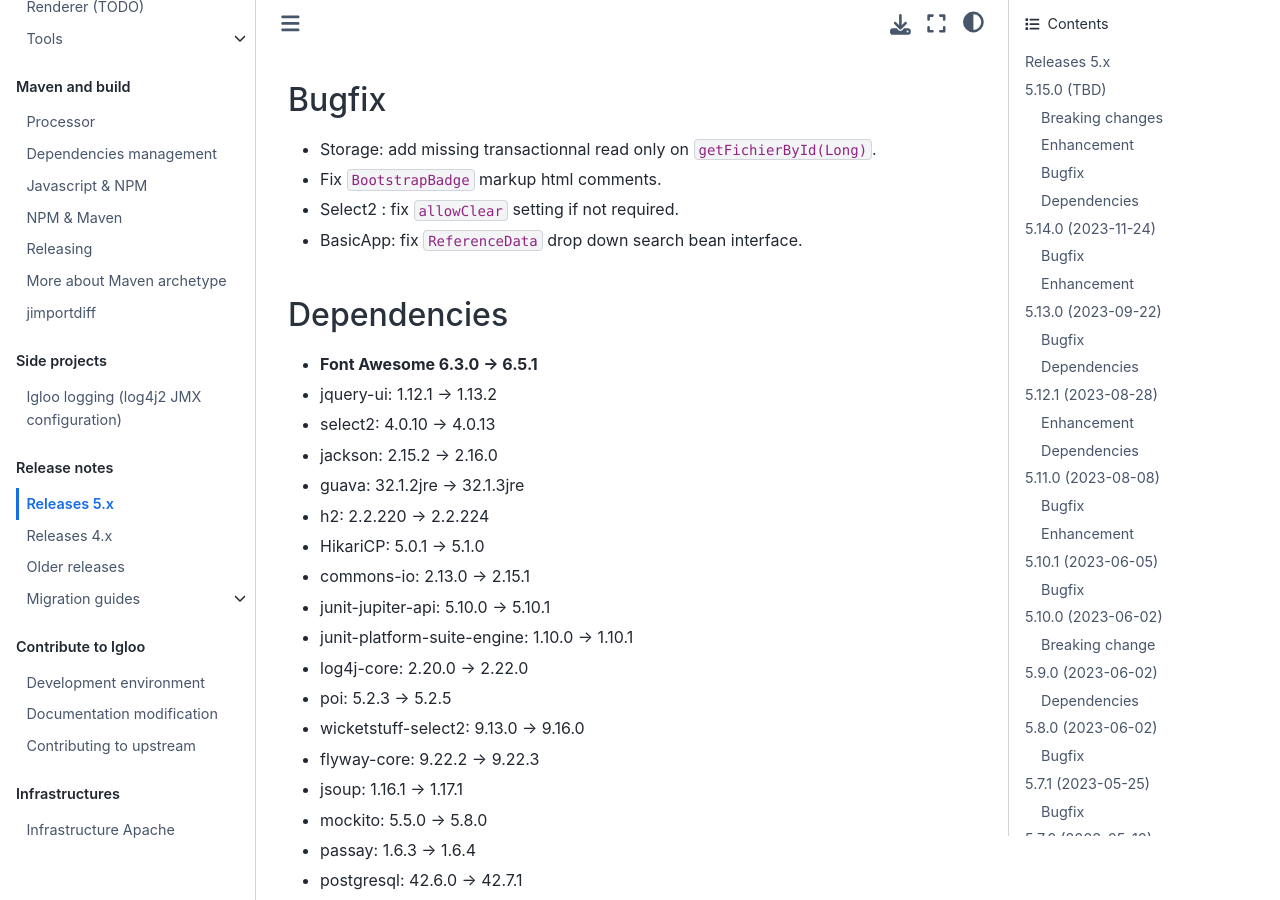
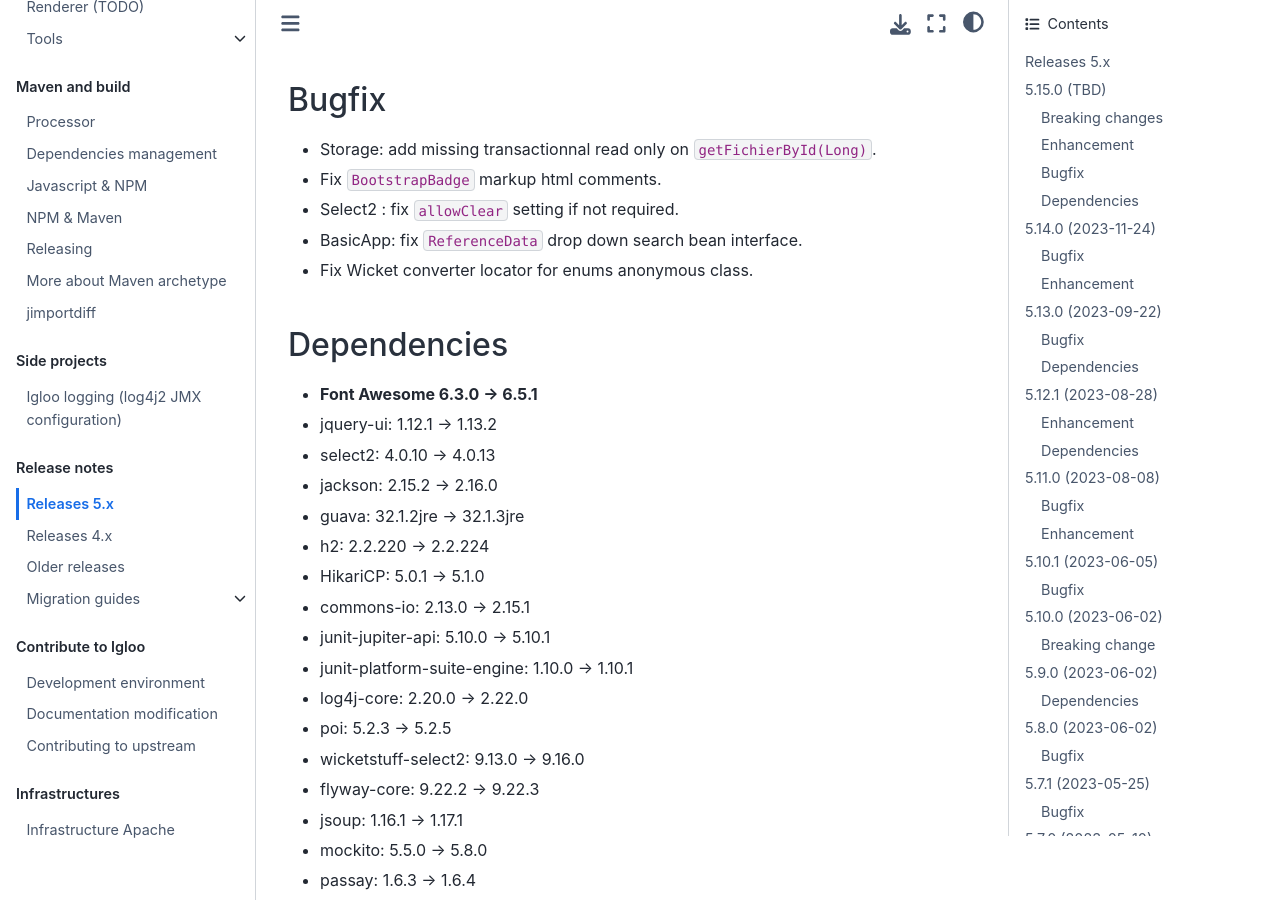
Before and after one commit to igloo-project/igloo-doc, a Sphinx documentation site: the page built from source/release-notes/releases-5.x.md, in a window 1280 px wide and 900 px high, scrolled down 478 px. Built offline with Sphinx 7.4.7 and the Sphinx Book theme 1.1.4, drawn with Linux system fonts in a browser that asks for light colours.

Commit message:
Changelog 5.15.0

```diff
--- a/source/release-notes/releases-5.x.md
+++ b/source/release-notes/releases-5.x.md
@@ -21,6 +21,7 @@
 * Fix `BootstrapBadge` markup html comments.
 * Select2 : fix `allowClear` setting if not required.
 * BasicApp: fix `ReferenceData` drop down search bean interface.
+* Fix Wicket converter locator for enums anonymous class.
 
 ## Dependencies
 
```
